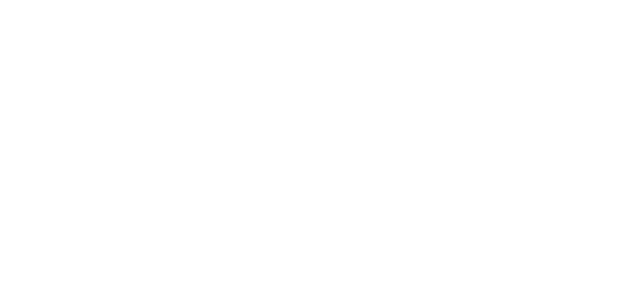
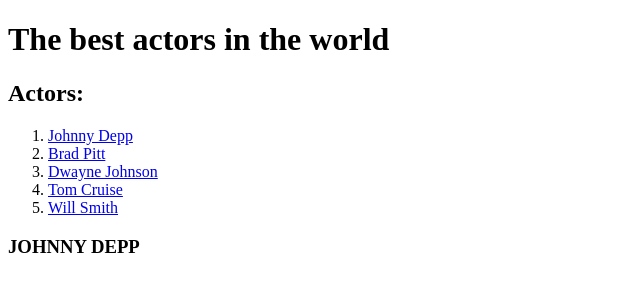
Before and after one commit to Ilkhomjon2604/css-stylied-boxes, a plain HTML site: page index.html in a window 1280 px wide. Shown: the whole page, without its empty margins (0-640 px from the left). Drawn offline with Linux system fonts and the light colour scheme.

Commit message:
imgs added

```diff
--- a/index.html
+++ b/index.html
@@ -9,6 +9,66 @@
 </head>
 <body>
 
+    <div class="container">
+
+        <!-- <div class="cards_wrapper">
+            <div class="card">
+
+                <div class="card-header-icons">
+                </div>
+
+                <div class="card-avatar">
+                    <img src="" alt="cards avatar number one">
+
+                </div>
+                <div class="card-title">
+
+                </div>
+                <p class="card-text">
+
+                </p>
+
+                <div class="card-footer">
+
+                    <div class="date-and-data">
+
+                    </div>
+                    <div class="seen-people">
+
+                    </div>
+                </div>
+
+            </div>
+        </div> -->
+
+        <h1 class="title">The best actors in the world</h1>
+
+        <div class="content-header">
+
+            <h2 class="content-title" >Actors:</h2>
+
+            <ol id="actors-list">
+               <li><a href="#johnny">Johnny Depp</a></li>
+               <li><a href="#brad">Brad Pitt</a></li>
+               <li><a href="#dwayne">Dwayne Johnson</a></li>
+               <li><a href="#tom">Tom Cruise</a></li>
+               <li><a href="#will">Will Smith</a></li>
+            </ol>
+
+        </div>
+
+        <div class="content">
+            <div class="actor">
+                <div class="actor-title">
+                    <h3 id="johnny">JOHNNY DEPP</h3>
+
+                </div>
+
+            </div>
+        </div>
+
+
+    </div>
 
 </body>
 </html>
```
Also changed, not shown: imgs/Brad.jpg (added), imgs/Deep.jpg (added), imgs/Facebook_icon_2013.svg.png (added), imgs/Instagram_icon.png (added), imgs/The-Rock-Dwayne-Johnson.jpg (added), imgs/Tom_Cruise.jpg (added), imgs/up.png (added), imgs/will-smith1.jpg (added).
